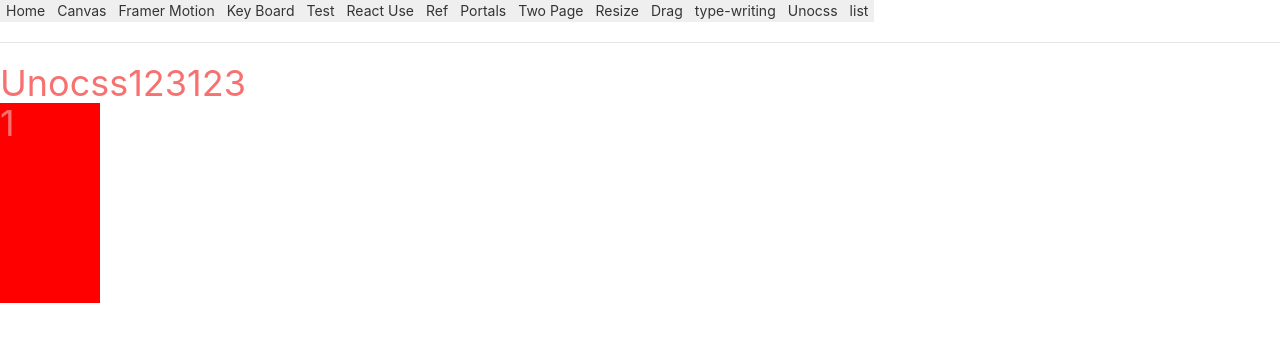
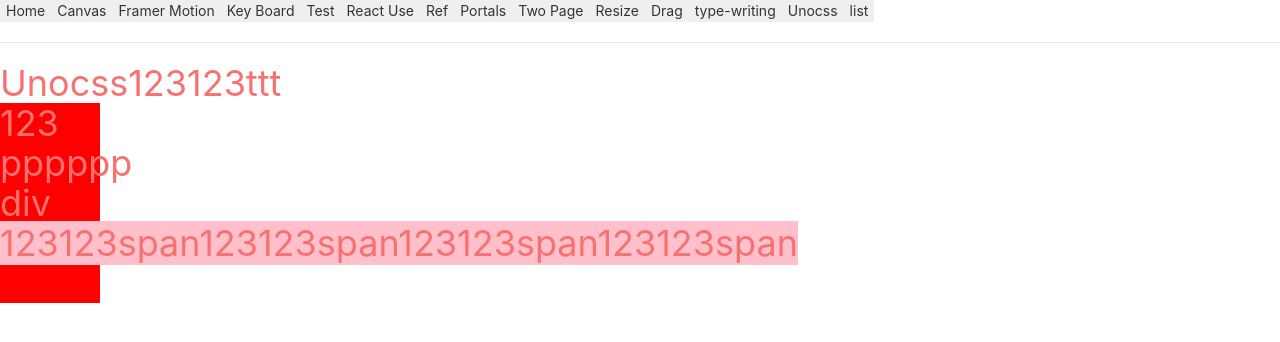
Before and after one commit to cwjjjjj/react-18-study, a React (Vite) app: page /unocss in a window 1280 px wide. Shown: the top 342 px of the page. Built offline with nearby package versions, Linux system fonts and the light colour scheme.

Commit message:
test: 💍 test

```diff
--- a/package.json
+++ b/package.json
@@ -13,6 +13,8 @@
   },
   "dependencies": {
     "@emotion/react": "^11.9.0",
+    "@tanstack/react-query": "^4.6.0",
+    "@tanstack/react-query-devtools": "^4.6.0",
     "framer-motion": "^7.3.2",
     "path": "^0.12.7",
     "react": "^18.1.0",
--- a/src/components/Test.tsx
+++ b/src/components/Test.tsx
@@ -1,12 +1,42 @@
 import { useLockBodyScroll, usePermission, useToggle } from "react-use";
 import SvgComponent from "./Svg";
+import img from "../assets/children-share.png";
+import { useQuery } from "@tanstack/react-query";
 
 const Demo = () => {
   const [locked, toggleLocked] = useToggle(false);
   const state = usePermission({ name: "microphone" });
   console.log(state);
+  console.log("img", img);
 
   useLockBodyScroll(locked);
+
+  const { data: test1 } = useQuery(["test1"], async () => {
+    return await new Promise((resolve, reject) => {
+      setTimeout(() => {
+        console.log("settimeout");
+        resolve(1);
+      }, 1000);
+    });
+  });
+
+  const { data: test2 } = useQuery(["test2"], async () => {
+    return await new Promise((resolve) => {
+      console.log("22");
+      resolve(2);
+    });
+  });
+
+  const { data: test3 } = useQuery(["test3"], async () => {
+    return await new Promise((resolve) => {
+      console.log("333");
+      resolve(3);
+    });
+  });
+
+  console.log("test1", test1);
+  console.log("test2", test2);
+  console.log("test3", test3);
 
   return (
     <div>
--- a/src/components/TwoPageCss.tsx
+++ b/src/components/TwoPageCss.tsx
@@ -1,6 +1,12 @@
 import { css } from "@emotion/react";
+import { useQueryClient } from "@tanstack/react-query";
 
 export default function TwoPageCss() {
+  const queryClient = useQueryClient();
+  queryClient.prefetchQuery(["test1"]);
+  queryClient.prefetchQuery(["test2"]);
+  queryClient.prefetchQuery(["test3"]);
+
   return (
     <main
       css={css`
--- a/src/components/Unocss.tsx
+++ b/src/components/Unocss.tsx
@@ -10,10 +10,35 @@ export default function Unocss() {
           height: 200px;
           width: 100px;
           position: absolute;
+
+          /* span {
+            height: 200px;
+            background-color: green;
+            display: block;
+          } */
+
+          .test:has(> p:hover) {
+            background-color: black;
+          }
+
+          .test ~ span {
+            background-color: pink;
+          }
         `}
       >
-        1
+        <div>123</div>
+        <div className="test">
+          <span>
+            <p>pppppp</p>
+          </span>
+        </div>
+        <div>div</div>
+        <span>123123span</span>
+        <span>123123span</span>
+        <span>123123span</span>
+        <span>123123span</span>
       </div>
+      <span>ttt</span>
       <div
         css={css`
           background-color: orange;
--- a/src/main.tsx
+++ b/src/main.tsx
@@ -5,11 +5,18 @@ import App from "./App";
 import "./index.css";
 import "uno.css";
 import "rsuite/dist/rsuite.min.css";
+import { QueryClient, QueryClientProvider } from "@tanstack/react-query";
+import { ReactQueryDevtools } from "@tanstack/react-query-devtools";
+
+const queryClient = new QueryClient();
 
 ReactDOM.createRoot(document.getElementById("root")!).render(
   <StrictMode>
     <BrowserRouter>
-      <App />
+      <QueryClientProvider client={queryClient}>
+        <App />
+        <ReactQueryDevtools />
+      </QueryClientProvider>
     </BrowserRouter>
   </StrictMode>
 );
```
Also changed, not shown: 1 other file (tests, documents, lock files or other folders).
